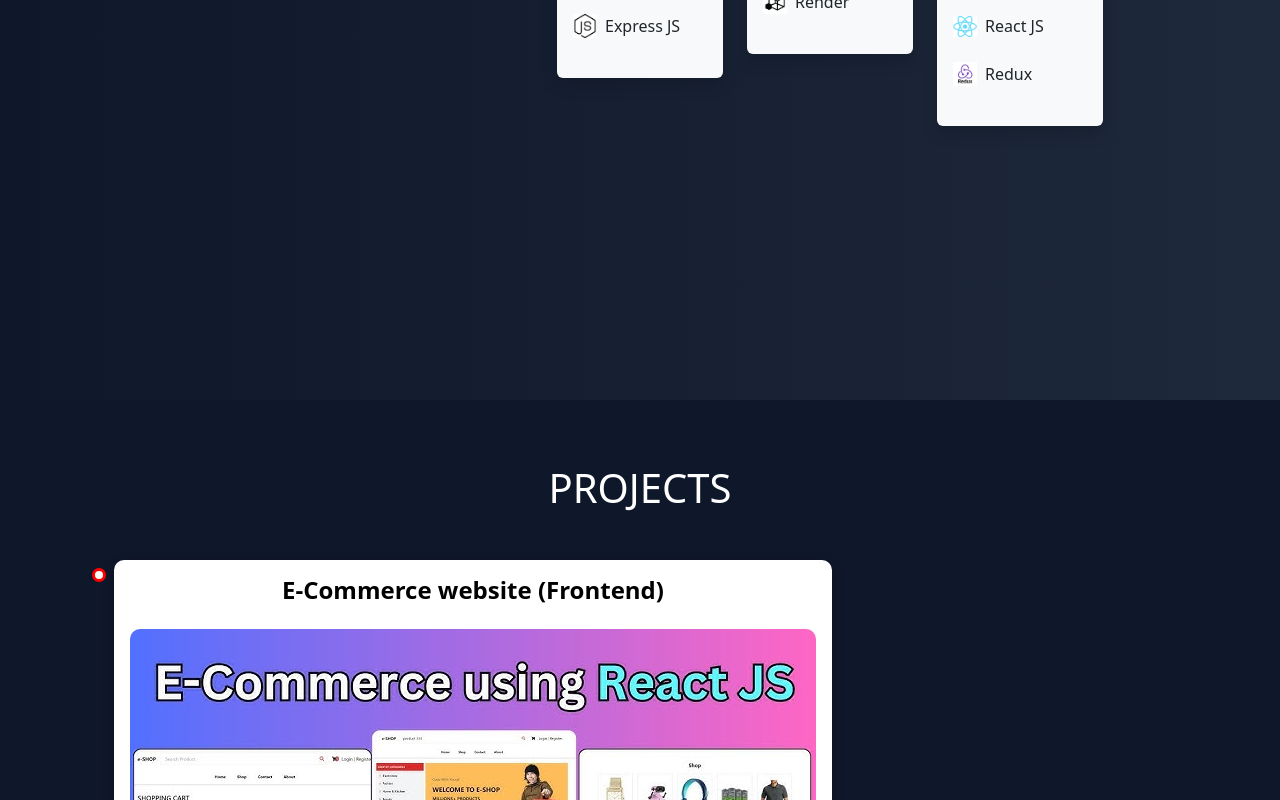
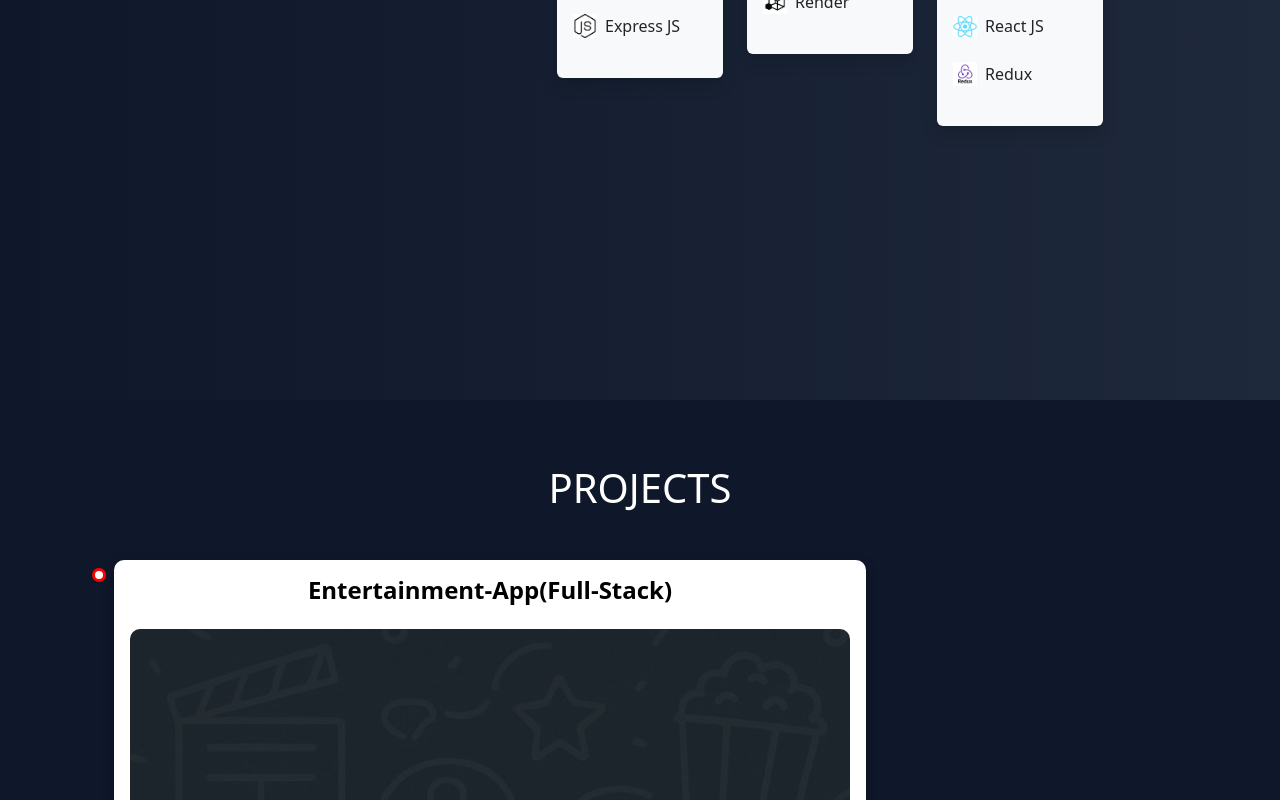
Before and after one commit to aditi-soni14/my-protfolio-, a Next.js app: page / in a window 1280 px wide. Shown: the part 2000-2800 px from the top of the page. Built offline with nearby package versions, Linux system fonts and the light colour scheme.

Commit message:
update index.js file

```diff
--- a/pages/index.js
+++ b/pages/index.js
@@ -405,7 +405,58 @@ Problem Solver
         }}
       />
 
-      {/* Project 1 */}
+
+{/* Project 1 */}
+      <div style={{ display: "flex", alignItems: "center", gap: "2rem", position: "relative" }}>
+        <div style={{ position: "absolute", left: "-1.4rem", top: "0.5rem", textAlign: "center" }}>
+          <div
+            style={{
+              width: "14px",
+              height: "14px",
+              borderRadius: "50%",
+              backgroundColor: "white",
+              border: "3px solid red",
+              margin: "0 auto",
+            }}
+          />
+          <div style={{ fontSize: "0.8rem", color: "red", marginTop: "0.5rem" }}></div>
+        </div>
+        <div
+          style={{
+            backgroundColor: "#fff",
+            color: "#000",
+            borderRadius: "10px",
+            padding: "1rem",
+            maxWidth: "800px",
+            boxShadow: "0 4px 12px rgba(0,0,0,0.3)",
+          }}
+        >
+          <h4 style={{ textAlign: "center", fontWeight: "bold" }}>Entertainment-App(Full-Stack)</h4>
+          <img
+            src="/App.jpeg"
+            alt="Entertainment-App"
+            style={{ width: "100%", height: "auto", borderRadius: "10px", margin: "1rem 0" }}
+
+          />
+          <div style={{ display: "flex", justifyContent: "center", gap: "1rem", flexWrap: "wrap" }}>
+            <a href="https://my-entertainment-app-frontend-6s64.onrender.com" target="_blank" rel="noopener noreferrer">
+              <button className="btn btn-success btn-sm">🌐 SEE LIVE FRONTEND</button>
+            </a>
+
+            <div style={{ display: "flex", justifyContent: "center", gap: "1rem", flexWrap: "wrap" }}>
+            <a href="https://my-entertainment-app-backend.onrender.com" target="_blank" rel="noopener noreferrer">
+              <button className="btn btn-success btn-sm">🌐 SEE LIVE BACKEND</button>
+            </a>
+
+            <a href="https://github.com/aditi-soni14/E-Commerce-website-Project" target="_blank" rel="noopener noreferrer">
+              <button className="btn btn-dark btn-sm">💻 SOURCE CODE</button>
+            </a>
+          </div>
+        </div>
+      </div>
+      </div>
+
+      {/* Project 2 */}
       <div style={{ display: "flex", alignItems: "center", gap: "2rem", position: "relative" }}>
 
         <div style={{ position: "absolute", left: "-1.4rem", top: "0.5rem", textAlign: "center" }}>
@@ -453,7 +504,7 @@ Problem Solver
         </div>
       </div>
 
-      {/* Project 2 */}
+      {/* Project 3 */}
       <div style={{ display: "flex", alignItems: "center", gap: "2rem", position: "relative" }}>
         <div style={{ position: "absolute", left: "-1.4rem", top: "0.5rem", textAlign: "center" }}>
           <div
@@ -497,7 +548,7 @@ Problem Solver
         </div>
       </div>
 
-      {/* Project 3 */}
+      {/* Project 4 */}
       <div style={{ display: "flex", alignItems: "center", gap: "2rem", position: "relative" }}>
         <div style={{ position: "absolute", left: "-1.4rem", top: "0.5rem", textAlign: "center" }}>
           <div
```
Also changed, not shown: public/App.jpeg (added).
